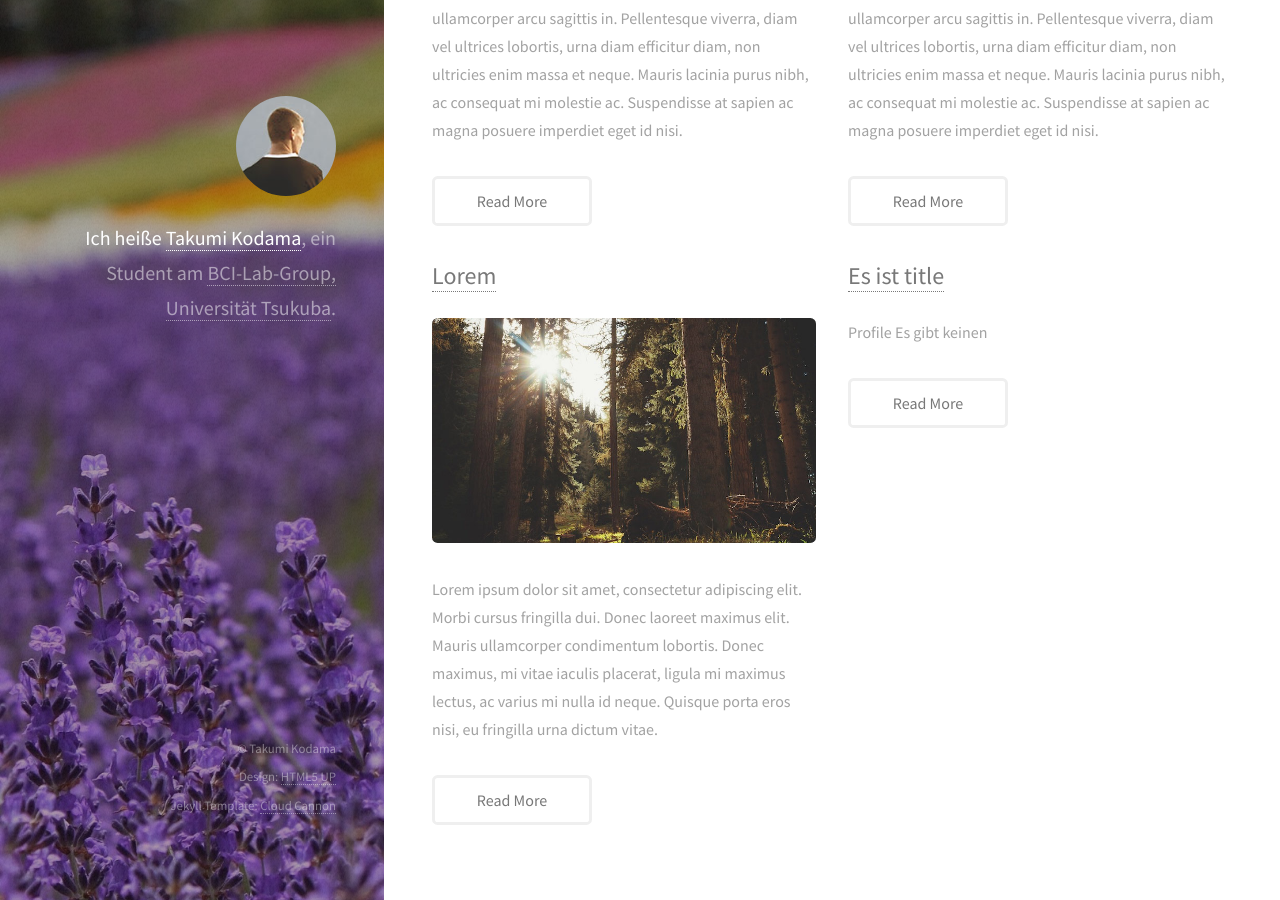
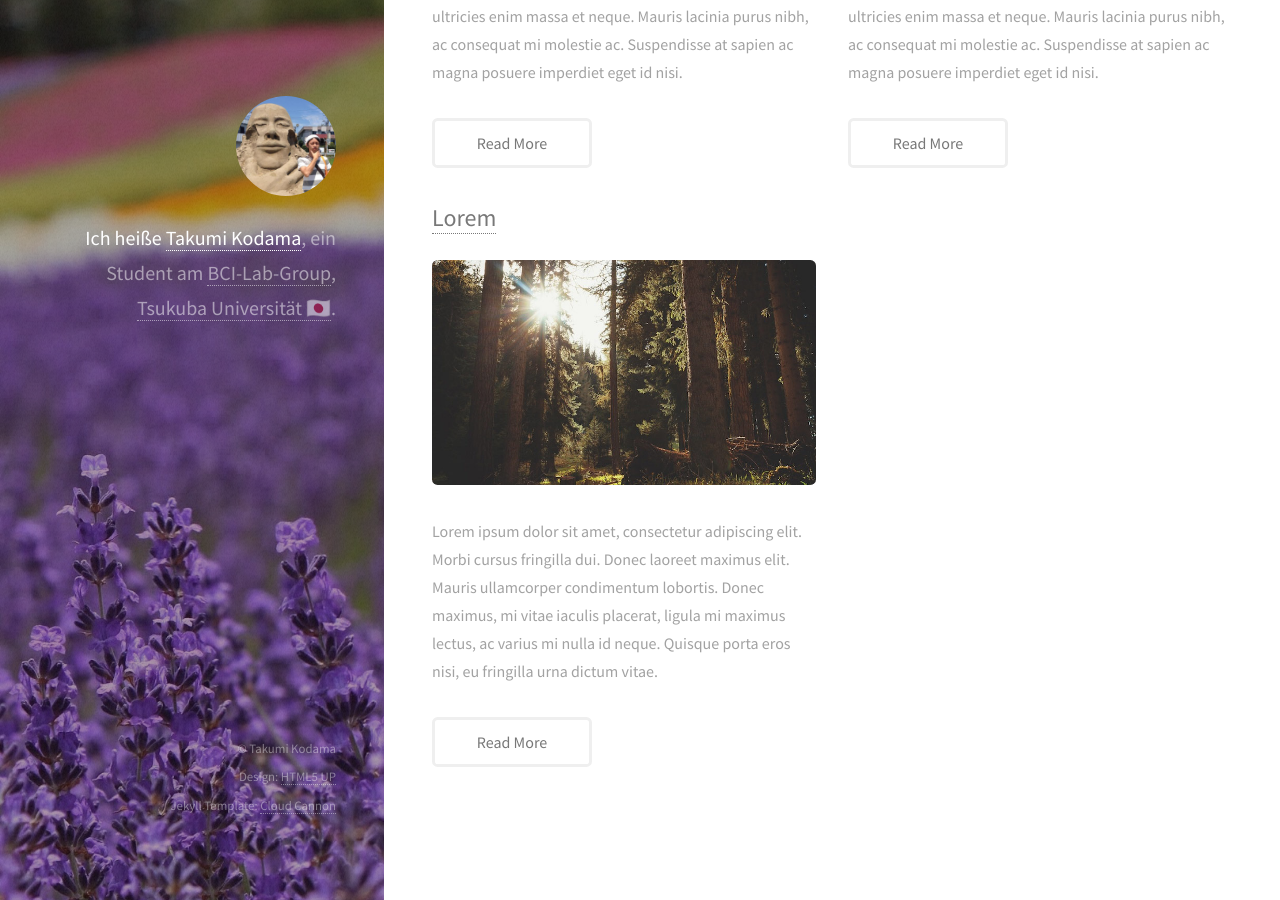
Before and after one commit to shartsu/shartsu.github.io, a Jekyll site: the page built from index.html, in a window 1280 px wide and 900 px high, scrolled down 1914 px. Built offline with Jekyll 4.4.1, drawn with Linux system fonts in a browser that asks for light colours; nearby versions of some CDN libraries; library files that are not in the unit come from our copies; some of the changed text lies outside the part shown.

Commit message:
Change construction of profile page

```diff
--- a/_config.yml
+++ b/_config.yml
@@ -7,7 +7,7 @@ description: Takumi Kodama, University of Tsukuba
 #  Write an awesome description for your new site here. You can edit this
 #  line in _config.yml. It will appear in your document head meta (for
 #  Google search results) and in your feed.xml site description.
-baseurl: "/#" # the subpath of your site, e.g. /blog/
+baseurl: "" # the subpath of your site, e.g. /blog/
 url: "http://shartsu.github.io" # the base hostname & protocol for your site
 
 github_username:	shartsu
--- a/_layouts/default.html
+++ b/_layouts/default.html
@@ -22,9 +22,9 @@
 	<body id="top">
 
       <header id="header">
-          <a href="#" class="image avatar"><img src="/images/avatar.jpg" alt="" /></a>
-          <h1><strong>Ich heiße <a href="/profile/1000/01/01/profile.html">Takumi Kodama</a></strong>, <br>
-           ein Student am <a href="http://about.bci-lab.info/">BCI-Lab-Group, Universität Tsukuba</a>.</h1>
+          <a href="/" class="image avatar"><img src="/images/icon.jpg" alt="" /></a>
+          <h1><strong>Ich heiße <a href="/profile/">Takumi Kodama</a></strong>,
+           ein Student am <a href="http://about.bci-lab.info/"  target="_blank">BCI-Lab-Group</a>, <a href="https://www.tsukuba.ac.jp/english/"  target="_blank">Tsukuba Universität &#x1f1ef;&#x1f1f5;</a>.</h1>
       </header>
 
 
@@ -34,55 +34,41 @@
         <footer id="footer">
             <ul class="icons">
 
-              {% if site.linkedin_username %}
               <li>
-                <a href="https://linkedin.com/in/{{ site.linkedin_username }}" class="icon fa-linkedin">
+                <a href="https://linkedin.com/in/shartsu" class="icon fa-linkedin"  target="_blank">
                   <span class="label">LinkedIn</span>
                 </a>
               </li>
-              {% endif %}
 
-              {% if site.github_username %}
               <li>
-                <a href="https://github.com/{{ site.github_username }}" class="icon fa-github">
+                <a href="https://github.com/shartsu" class="icon fa-github"  target="_blank">
                 </a>
               </li>
-              {% endif %}
-
-              {% if site.facebook_username %}
-              <li>
-                <a href="https://www.facebook.com/{{ site.facebook_username }}" class="icon fa-facebook">
-                  <span class="label">Facebook</span>
-                </a>
-              </li>
-              {% endif %}
 
               <li>
-                <a href="https://scholar.google.com/citations?user=KSpXq5YAAAAJ&hl=en" class="nonborder">
+                <a href="https://scholar.google.com/citations?user=KSpXq5YAAAAJ&hl=en" class="nonborder"  target="_blank">
                   <i class="ai ai-google-scholar"></i>
                 </a>
               </li>
 
               <li>
-                <a href="https://www.researchgate.net/profile/Takumi_Kodama" class="nonborder">
+                <a href="https://www.researchgate.net/profile/Takumi_Kodama" class="nonborder" target="_blank">
                 <i class="ai ai-researchgate-square"></i>
                 </a>
               </li>
 
-              {% if site.flickr_username %}
               <li>
-                <a href="http://{{ site.flickr_username }}.tumblr.com" class="icon fa-flickr">
-                  <span class="label">Facebook</span>
+                <a href="http://shartsu.tumblr.com" class="icon fa-flickr"   target="_blank">
+                  <span class="label">Tumblr</span>
                 </a>
               </li>
-              {% endif %}
 
             </ul>
             <ul class="copyright">
 
                 <li>&copy; Takumi Kodama</li>
-                <li>Design: <a href="http://html5up.net">HTML5 UP</a></li>
-                <li>Jekyll Template: <a href="http://cloudcannon.com">Cloud Cannon</a></li>
+                <li>Design: <a href="http://html5up.net" target="_blank">HTML5 UP</a></li>
+                <li>Jekyll Template: <a href="http://cloudcannon.com" target="_blank">Cloud Cannon</a></li>
             </ul>
         </footer>
 
--- a/_posts/1000-01-01-profile.markdown
+++ /dev/null
@@ -1,7 +0,0 @@
----
-title: Es ist title
-layout: profile
-categories: profile
----
-Profile
-Es gibt keinen
--- a/_posts/2015-12-13-aufzug.markdown
+++ b/_posts/2015-12-13-aufzug.markdown
@@ -1,5 +1,3 @@
 ---
 title: Es ist title
 ---
-日本語のテスト〜
-Es gibt keinen
```
Also changed, not shown: other parts of _layouts/default.html (+1 -1 lines), _layouts/profile.html (deleted, +0 -16 lines), images/icon.jpg (added).
